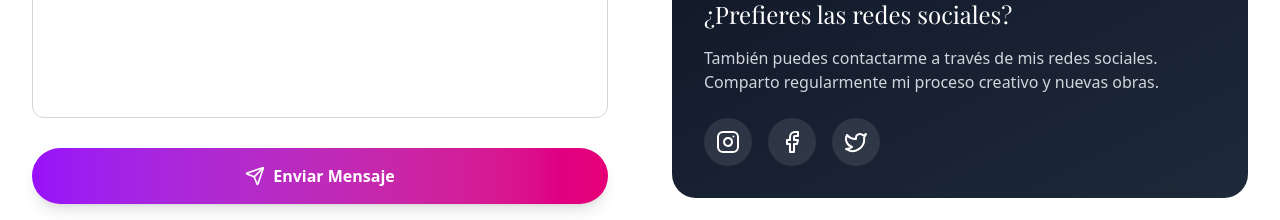
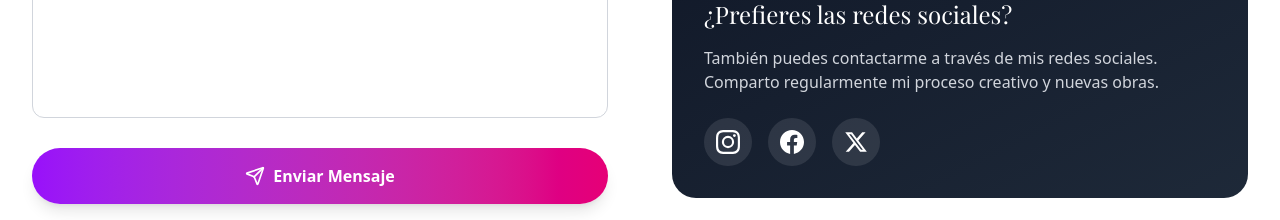
Before and after one commit to AdrianPresnoDev/ecommerce_front, a Next.js app: page /contact in a window 1280 px wide. Shown: the part 1460-1680 px from the top of the page. Built offline with nearby package versions, Linux system fonts and the light colour scheme; a web font is replaced by a local one.

Commit message:
fix: replace lucide-react brand icons with inline SVGs (not exported in installed version)

```diff
--- a/app/contact/ContactPageClient.tsx
+++ b/app/contact/ContactPageClient.tsx
@@ -3,8 +3,32 @@
 import { motion } from "framer-motion";
 import {
   Mail, Phone, MapPin, Clock, Send,
-  Instagram, Facebook, Twitter, MessageCircle, Palette,
+  MessageCircle, Palette,
 } from "lucide-react";
+
+function IconInstagram({ className }: { className?: string }) {
+  return (
+    <svg className={className} fill="currentColor" viewBox="0 0 24 24" aria-hidden="true">
+      <path d="M12 2.163c3.204 0 3.584.012 4.85.07 3.252.148 4.771 1.691 4.919 4.919.058 1.265.069 1.645.069 4.849 0 3.205-.012 3.584-.069 4.849-.149 3.225-1.664 4.771-4.919 4.919-1.266.058-1.644.07-4.85.07-3.204 0-3.584-.012-4.849-.07-3.26-.149-4.771-1.699-4.919-4.92-.058-1.265-.07-1.644-.07-4.849 0-3.204.013-3.583.07-4.849.149-3.227 1.664-4.771 4.919-4.919 1.266-.057 1.645-.069 4.849-.069zM12 0C8.741 0 8.333.014 7.053.072 2.695.272.273 2.69.073 7.052.014 8.333 0 8.741 0 12c0 3.259.014 3.668.072 4.948.2 4.358 2.618 6.78 6.98 6.98C8.333 23.986 8.741 24 12 24c3.259 0 3.668-.014 4.948-.072 4.354-.2 6.782-2.618 6.979-6.98.059-1.28.073-1.689.073-4.948 0-3.259-.014-3.667-.072-4.947-.196-4.354-2.617-6.78-6.979-6.98C15.668.014 15.259 0 12 0zm0 5.838a6.162 6.162 0 100 12.324 6.162 6.162 0 000-12.324zM12 16a4 4 0 110-8 4 4 0 010 8zm6.406-11.845a1.44 1.44 0 100 2.881 1.44 1.44 0 000-2.881z" />
+    </svg>
+  );
+}
+
+function IconFacebook({ className }: { className?: string }) {
+  return (
+    <svg className={className} fill="currentColor" viewBox="0 0 24 24" aria-hidden="true">
+      <path d="M24 12.073c0-6.627-5.373-12-12-12s-12 5.373-12 12c0 5.99 4.388 10.954 10.125 11.854v-8.385H7.078v-3.47h3.047V9.43c0-3.007 1.792-4.669 4.533-4.669 1.312 0 2.686.235 2.686.235v2.953H15.83c-1.491 0-1.956.925-1.956 1.874v2.25h3.328l-.532 3.47h-2.796v8.385C19.612 23.027 24 18.062 24 12.073z" />
+    </svg>
+  );
+}
+
+function IconTwitter({ className }: { className?: string }) {
+  return (
+    <svg className={className} fill="currentColor" viewBox="0 0 24 24" aria-hidden="true">
+      <path d="M18.244 2.25h3.308l-7.227 8.26 8.502 11.24H16.17l-5.214-6.817L4.99 21.75H1.68l7.73-8.835L1.254 2.25H8.08l4.713 6.231zm-1.161 17.52h1.833L7.084 4.126H5.117z" />
+    </svg>
+  );
+}
 import Image from "next/image";
 
 const STUDIO_IMG = "https://images.unsplash.com/photo-1771440047988-766001f543a6?crop=entropy&cs=tinysrgb&fit=max&fm=jpg&q=80&w=1080";
@@ -227,9 +251,9 @@
                 </p>
                 <div className="flex gap-4">
                   {[
-                    { icon: Instagram, href: "https://instagram.com" },
-                    { icon: Facebook,  href: "https://facebook.com" },
-                    { icon: Twitter,   href: "https://twitter.com" },
+                    { icon: IconInstagram, href: "https://instagram.com" },
+                    { icon: IconFacebook,  href: "https://facebook.com" },
+                    { icon: IconTwitter,   href: "https://twitter.com" },
                   ].map(({ icon: Icon, href }, i) => (
                     <a key={i} href={href} target="_blank" rel="noopener noreferrer"
                       className="w-12 h-12 bg-white/10 hover:bg-white/20 rounded-full flex items-center justify-center transition-colors">
```
